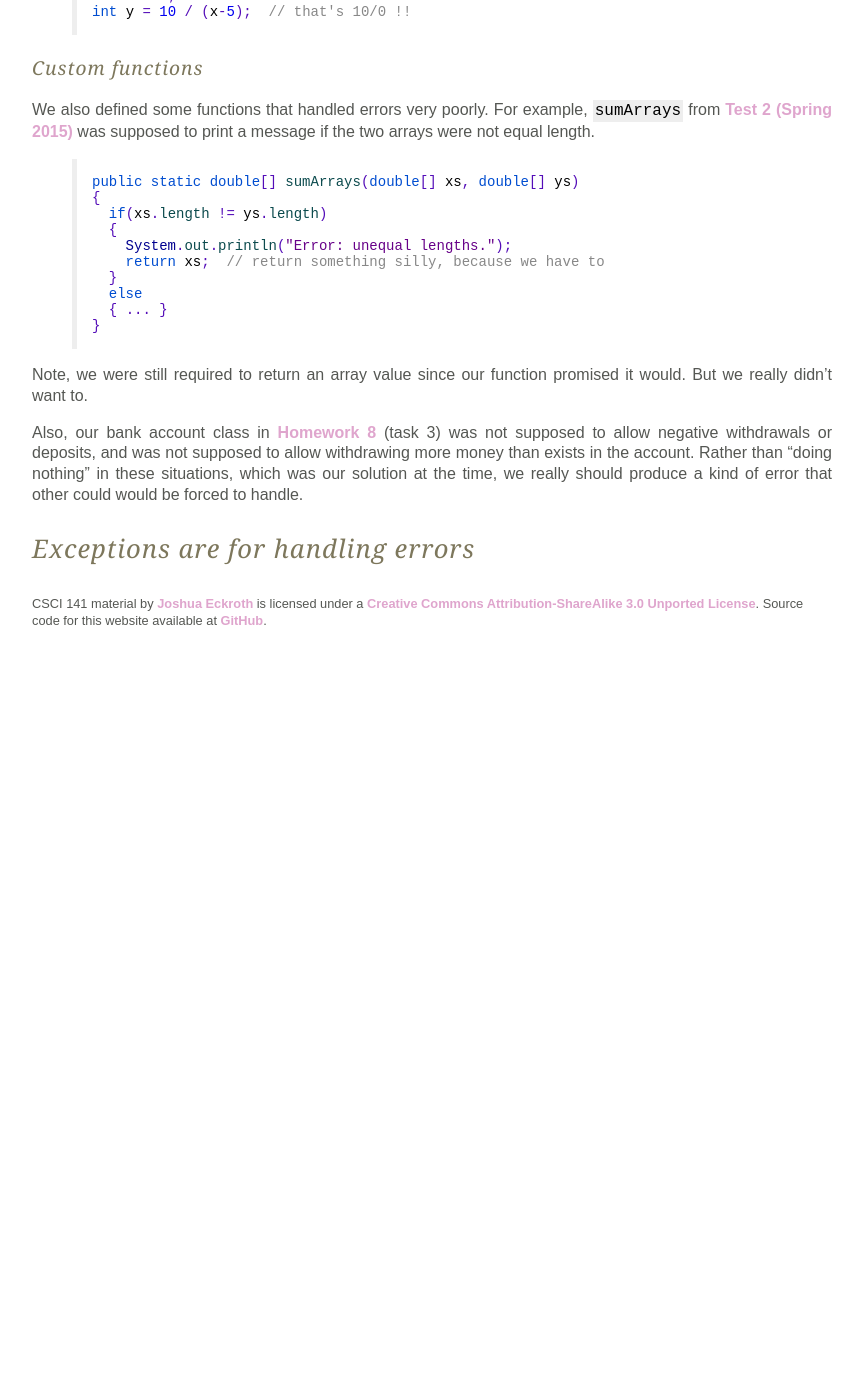
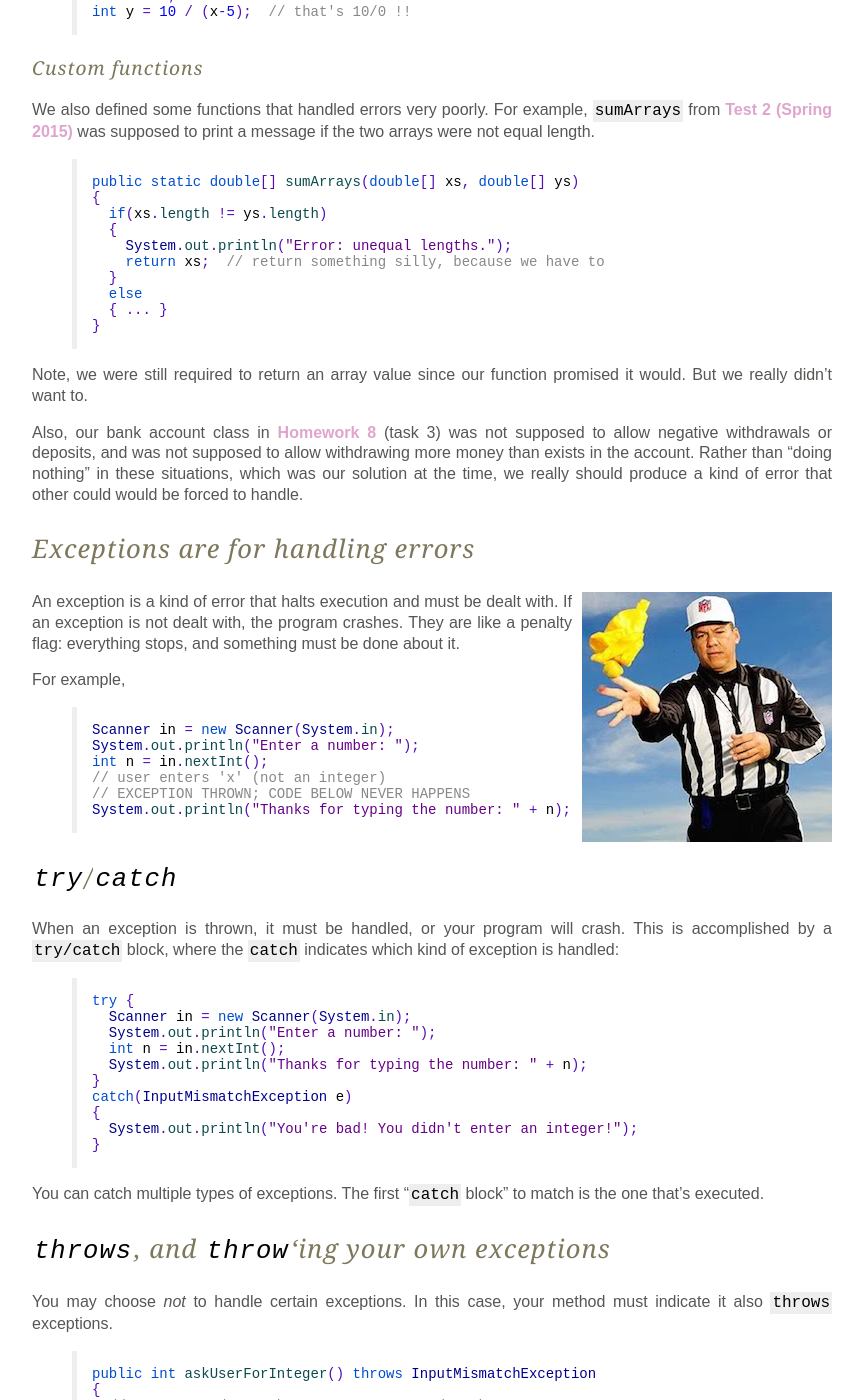
Before and after one commit to joshuaeckroth/csci141-website, a Jekyll site: the page built from lecture/exceptions.markdown, in a window 1280 px wide and 1400 px high, scrolled down 954 px. Shown: the whole window, without its empty margins (208-1071 px from the left). Built offline with Jekyll 4.4.1, drawn with Linux system fonts in a browser that asks for light colours; Markdown is read by kramdown in place of the engine named in the settings; before the commit the page ends 1584 px from its top, so only the background shows below that; some of the changed text lies outside the part shown.

Commit message:
Wrote more about exceptions.

```diff
--- a/lecture/exceptions.markdown
+++ b/lecture/exceptions.markdown
@@ -72,3 +72,84 @@ Note, we were still required to return an array value since our function promise
 Also, our bank account class in [Homework 8](/homework/homework-8.html) (task 3) was not supposed to allow negative withdrawals or deposits, and was not supposed to allow withdrawing more money than exists in the account. Rather than "doing nothing" in these situations, which was our solution at the time, we really should produce a kind of error that other could would be forced to handle.
 
 ## Exceptions are for handling errors
+
+<p>
+<img src="/images/referee-flag.jpg" align="right" style="margin: 0 0 10px 10px;"> An exception is a kind of error that halts execution and must be dealt with. If an exception is not dealt with, the program crashes. They are like a penalty flag: everything stops, and something must be done about it.
+</p>
+
+For example,
+
+{% highlight java %}
+Scanner in = new Scanner(System.in);
+System.out.println("Enter a number: ");
+int n = in.nextInt();
+// user enters 'x' (not an integer)
+// EXCEPTION THROWN; CODE BELOW NEVER HAPPENS
+System.out.println("Thanks for typing the number: " + n);
+{% endhighlight %}
+
+## `try`/`catch`
+
+When an exception is thrown, it must be handled, or your program will crash. This is accomplished by a `try/catch` block, where the `catch` indicates which kind of exception is handled:
+
+{% highlight java %}
+try {
+  Scanner in = new Scanner(System.in);
+  System.out.println("Enter a number: ");
+  int n = in.nextInt();
+  System.out.println("Thanks for typing the number: " + n);
+}
+catch(InputMismatchException e)
+{
+  System.out.println("You're bad! You didn't enter an integer!");
+}
+{% endhighlight %}
+
+You can catch multiple types of exceptions. The first "`catch` block" to match is the one that's executed.
+
+## `throws`, and `throw`'ing your own exceptions
+
+You may choose *not* to handle certain exceptions. In this case, your method must indicate it also `throws` exceptions.
+
+{% highlight java %}
+public int askUserForInteger() throws InputMismatchException
+{
+  // Scanner code as above, except no try/catch
+}
+{% endhighlight %}
+
+Now, `InputMismatchException` is a "checked" exception that does not need to be explicitly stated in a `throws` statement. However, you can also throw your own exceptions:
+
+{% highlight java %}
+public double[] sumArrays(double[] xs, double[] ys) throws Exception
+{
+  if(xs.length != ys.length)
+  {
+    throw new Exception("Array lengths not equal!");
+  }
+  else
+  { ... }
+}
+{% endhighlight %}
+
+An exception will propagate up the various methods that you called until some piece of code "catches" it. If no such code exists, the exception crashes the program.
+
+## Kinds of exceptions
+
+Here is a table of common kinds of exceptions.
+
+| Code | Possible exception types (only likely ones are listed) |
+| ---- | ------------------------ |
+| `Scanner`: `nextInt`, `nextDouble`, etc. | `InputMismatchException` |
+| Array usage | `ArrayIndexOutOfBoundsException`, `NegativeSizeArrayException` |
+| String usage | `StringIndexOutOfBoundsException` |
+| Object usage | `NullPointerException` |
+| Arithmetic | `ArithmeticException` |
+
+Note, you do not have to `catch` every exception separately, you can exploit the exception hierarchy (see image below) and just catch a parent type. The class `Exception` is the ancestor of all exception types; catching `Exception` will catch any exception.
+
+
+![Exception hierarchy](/images/exception-hierarchy.png)
+
+Image from: [Learning Java, by Patrick Niemeyer
+and Daniel Leuck, 4th edition](http://chimera.labs.oreilly.com/books/1234000001805/ch04.html#learnjava3-CHP-4-SECT-5.3).
```
Also changed, not shown: images/exception-hierarchy.png (added), images/referee-flag.jpg (added).
